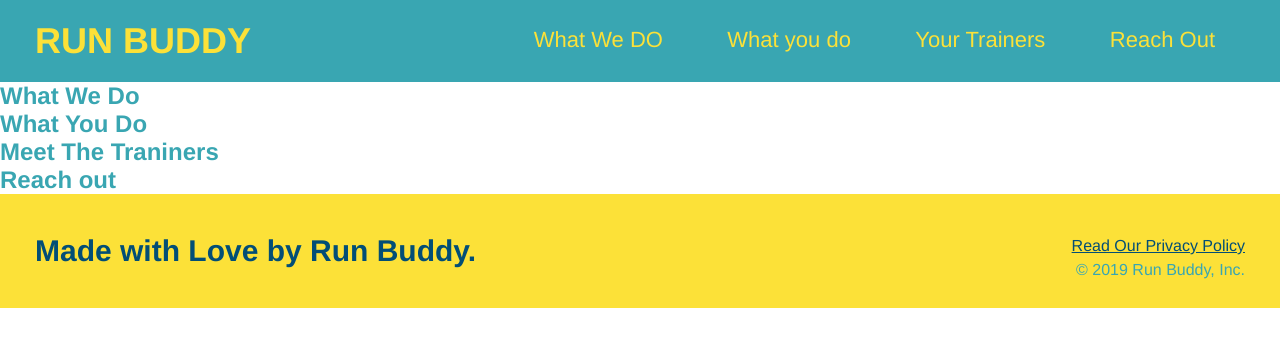
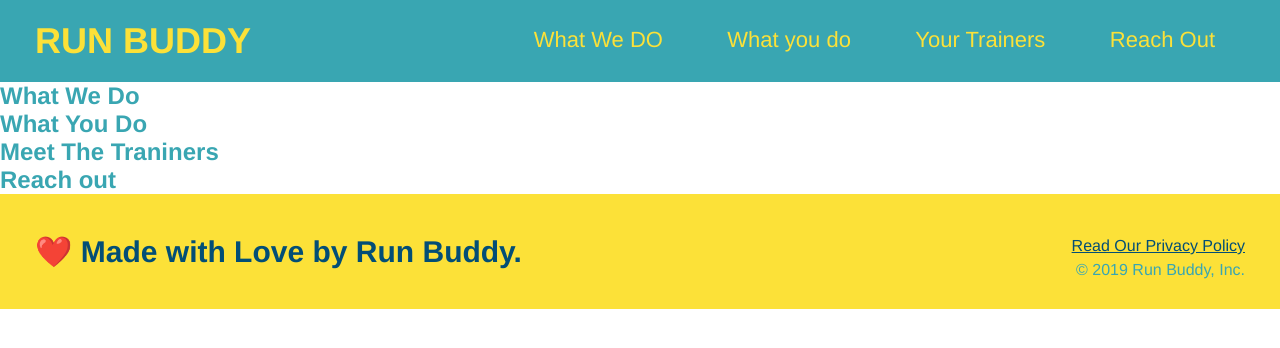
Before and after one commit to nelsonRoberts1968/run-buddy, a plain HTML site: page index.html in a window 1280 px wide. Drawn offline with Linux system fonts and the light colour scheme.

Commit message:
Added red heart imoji

```diff
--- a/index.html
+++ b/index.html
@@ -66,7 +66,7 @@
 
     <!--footer-->
     <footer>
-        <h2> Made with Love by Run Buddy.</h2>
+        <h2> ❤️ Made with Love by Run Buddy.</h2>
         <div>
             <a href="#">Read Our Privacy Policy</a><br/>
             &copy; 2019 Run Buddy, Inc.
```
